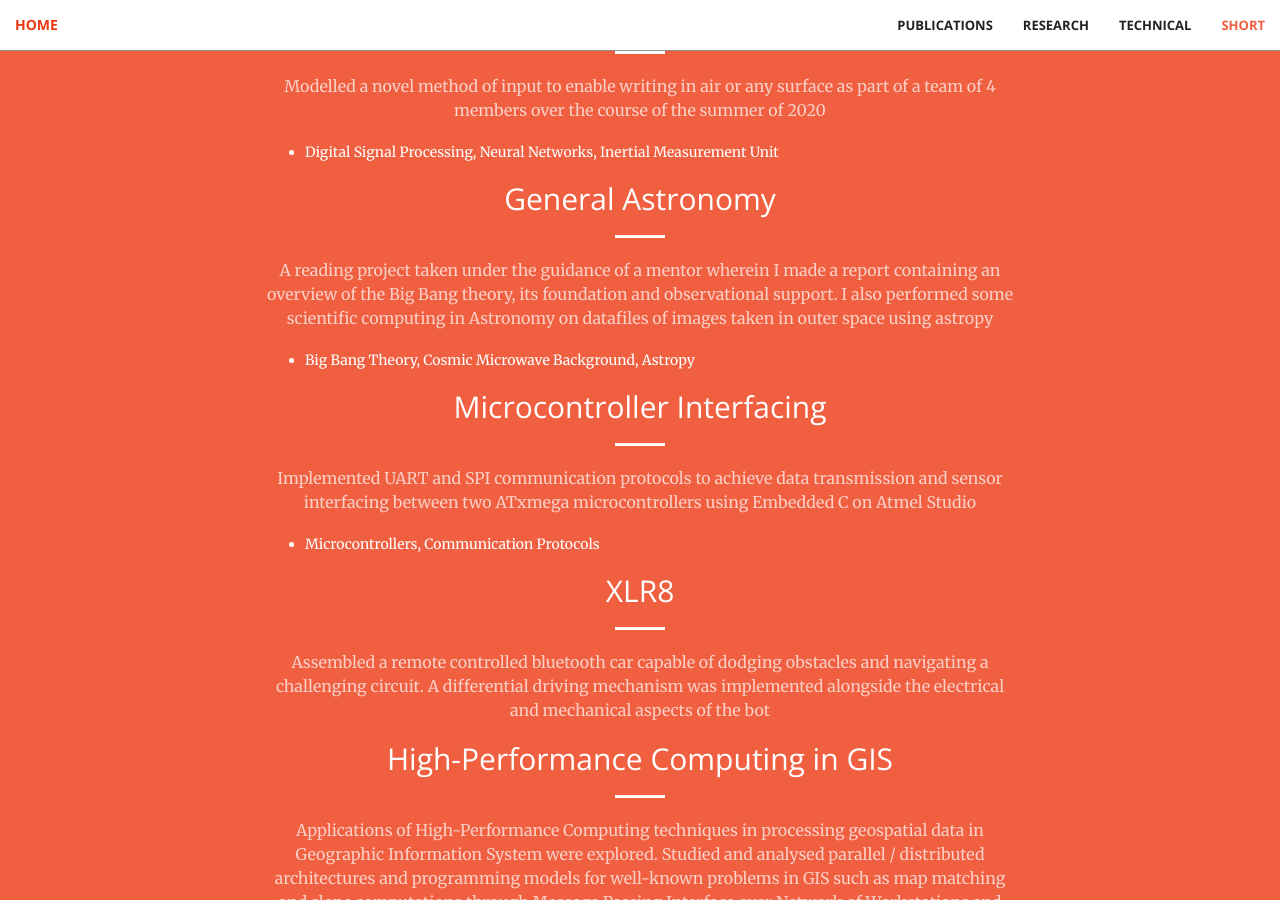
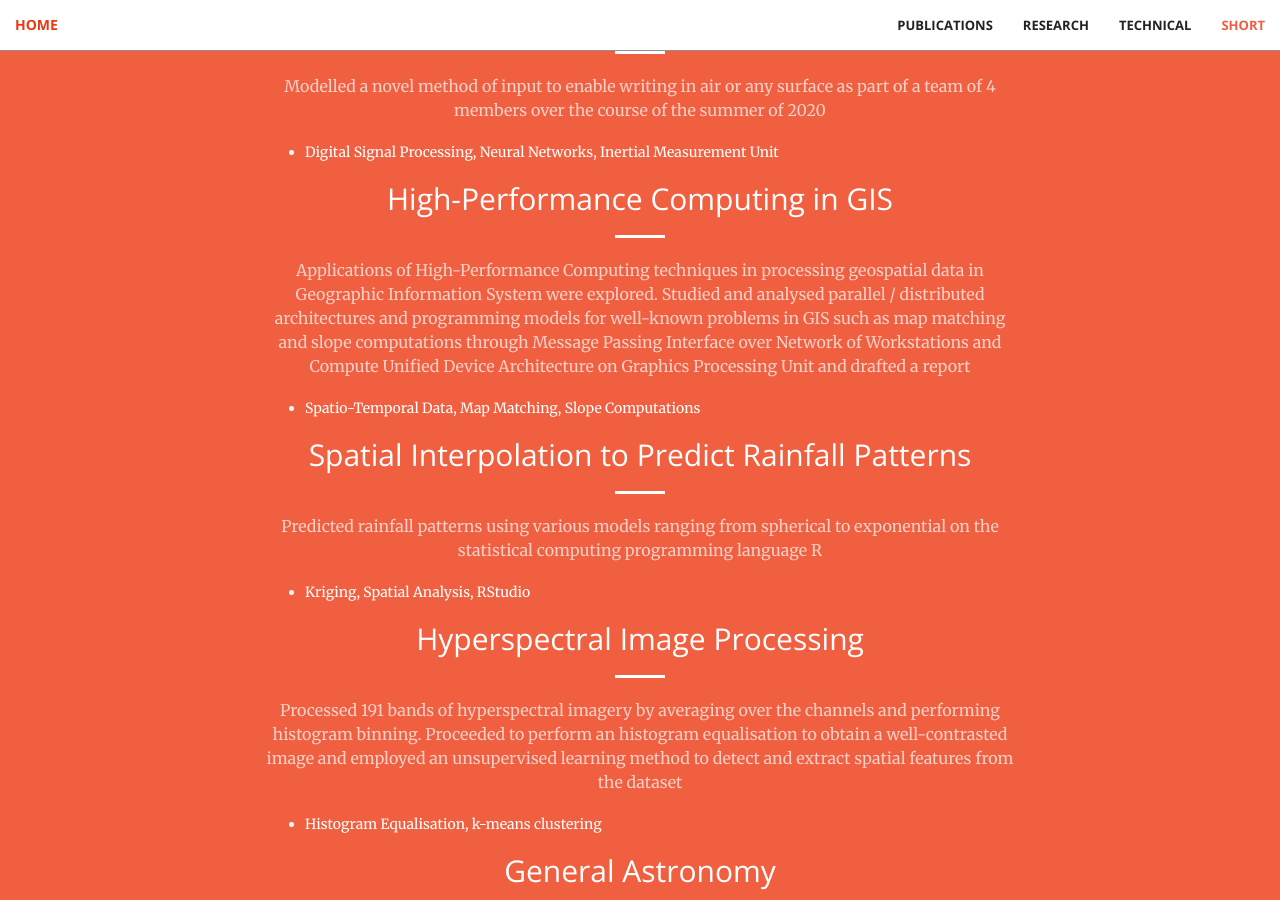
Before and after one commit to aravindbharathi/aravindbharathi.github.io, a Jekyll site: the page projects/index.html, which Jekyll copies as it is, in a window 1280 px wide and 900 px high, scrolled down 5234 px. Built offline with Jekyll 4.4.1, drawn with Linux system fonts in a browser that asks for light colours; some of the changed text lies outside the part shown.

Commit message:
Update index.html

```diff
--- a/projects/index.html
+++ b/projects/index.html
@@ -357,30 +357,6 @@
                         <li>Digital Signal Processing, Neural Networks, Inertial Measurement Unit</li>
                       </ul>
                     </p>
-                    <h2 class="section-heading">General Astronomy</h2>
-                    <hr class="light">
-                    <p class="text-faded">
-                      A reading project taken under the guidance of a mentor wherein I made a report containing an overview of the Big Bang theory, its foundation and
-                      observational support. I also performed some scientific computing in Astronomy on datafiles of images taken in outer space using astropy
-                      <ul align = "left">
-                        <li>Big Bang Theory, Cosmic Microwave Background, Astropy</li>
-                      </ul>
-                    </p>
-                    <h2 class="section-heading">Microcontroller Interfacing</h2>
-                    <hr class="light">
-                    <p class="text-faded">
-                      Implemented UART and SPI communication protocols to achieve data transmission
-                      and sensor interfacing between two ATxmega microcontrollers using Embedded C on Atmel Studio
-                      <ul align = "left">
-                        <li>Microcontrollers, Communication Protocols</li>
-                      </ul>
-                    </p>
-                    <h2 class="section-heading">XLR8</h2>
-                    <hr class="light">
-                    <p class="text-faded">
-                      Assembled a remote controlled bluetooth car capable of dodging obstacles and navigating a challenging circuit.
-                      A differential driving mechanism was implemented alongside the electrical and mechanical aspects of the bot
-                    </p>
                     <h2 class="section-heading">High-Performance Computing in GIS</h2>
                     <hr class="light">
                     <p class="text-faded">
@@ -411,6 +387,39 @@
                         <li>Histogram Equalisation, k-means clustering</li>
                       </ul>
                     </p>
+                    <!--h2 class="section-heading">Computational Fluid Dynamics</h2>
+                    <hr class="light">
+                    <p class="text-faded">
+                      An introductory summer project to the basic concepts in computational fluid dynamics based on the "12 steps to Navier-Stokes", practical modules for
+                      learning the foundations of CFD by coding solutions to the basic partial differential equations that describe the physics of fluid flow
+                      <ul align = "left">
+                        <li>Navier-Stokes Equations, Numerical Analysis, Sympy</li>
+                      </ul>
+                    </p-->
+                    <h2 class="section-heading">General Astronomy</h2>
+                    <hr class="light">
+                    <p class="text-faded">
+                      A reading project taken under the guidance of a mentor wherein I made a report containing an overview of the Big Bang theory, its foundation and
+                      observational support. I also performed some scientific computing in Astronomy on datafiles of images taken in outer space using astropy
+                      <ul align = "left">
+                        <li>Big Bang Theory, Cosmic Microwave Background, Astropy</li>
+                      </ul>
+                    </p>
+                    <h2 class="section-heading">Microcontroller Interfacing</h2>
+                    <hr class="light">
+                    <p class="text-faded">
+                      Implemented UART and SPI communication protocols to achieve data transmission
+                      and sensor interfacing between two ATxmega microcontrollers using Embedded C on Atmel Studio
+                      <ul align = "left">
+                        <li>Microcontrollers, Communication Protocols</li>
+                      </ul>
+                    </p>
+                    <h2 class="section-heading">XLR8</h2>
+                    <hr class="light">
+                    <p class="text-faded">
+                      Assembled a remote controlled bluetooth car capable of dodging obstacles and navigating a challenging circuit.
+                      A differential driving mechanism was implemented alongside the electrical and mechanical aspects of the bot
+                    </p>
                     <p style="font-size:6px" style="text-align:right;">*ongoing projects</p>
                 </div>
             </div>
```
